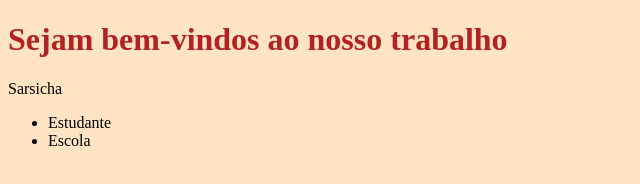
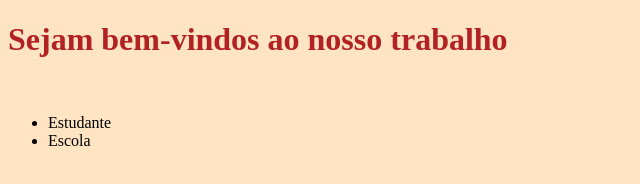
Before and after one commit to DhiegoBiral/programa-o, a plain HTML site: page index.html in a window 1280 px wide. Shown: the full height of the page, 0-640 px from the left. Drawn offline with Linux system fonts and the light colour scheme.

Commit message:
fdfdfdfd

```diff
--- a/index.html
+++ b/index.html
@@ -11,7 +11,6 @@
     <h1>
         Sejam bem-vindos ao nosso trabalho
     </h1>
-    Sarsicha
     <img src=>
     <header>
         <ul>
```
